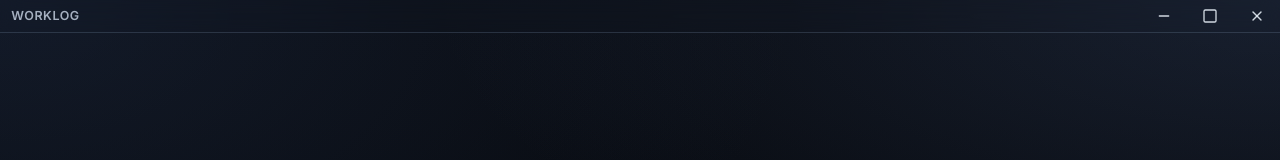
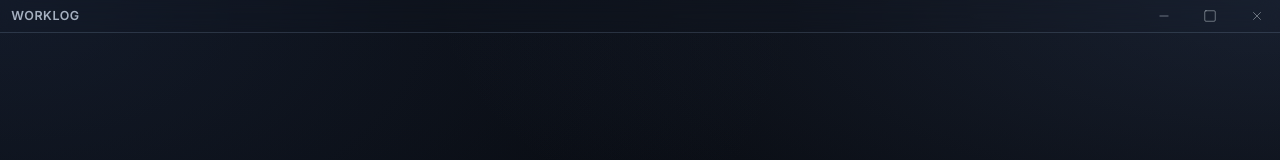
Before and after one commit to regisx001/Worklog, a SvelteKit app: page /workspace in a window 1280 px wide. Shown: the top 160 px of the page. Built offline with nearby package versions, Linux system fonts and the light colour scheme.

Commit message:
feat: enhance window control icons with improved styling and focus effects

```diff
--- a/src/lib/components/app/layout/toolbar/AppToolbar.svelte
+++ b/src/lib/components/app/layout/toolbar/AppToolbar.svelte
@@ -83,7 +83,11 @@
                 aria-label="Minimize window"
                 title="Minimize"
             >
-                <MinusIcon style="padding: 4px;" />
+                <MinusIcon
+                    absoluteStrokeWidth
+                    strokeWidth={0.8}
+                    style="padding: 5px;"
+                />
             </button>
 
             <button
@@ -93,7 +97,11 @@
                 aria-label={isMaximized ? "Restore window" : "Maximize window"}
                 title={isMaximized ? "Restore down" : "Maximize"}
             >
-                <SquareIcon style="padding: 4px;" />
+                <SquareIcon
+                    absoluteStrokeWidth
+                    strokeWidth={0.8}
+                    style="padding: 5px;"
+                />
             </button>
 
             <button
@@ -103,7 +111,11 @@
                 aria-label="Close window"
                 title="Close"
             >
-                <XIcon style="padding: 4px;" />
+                <XIcon
+                    absoluteStrokeWidth
+                    strokeWidth={0.8}
+                    style="padding: 5px;"
+                />
             </button>
         </div>
     </div>
--- a/src/routes/layout.css
+++ b/src/routes/layout.css
@@ -46,3 +46,36 @@ input, textarea {
   -ms-user-select: text;
   user-select: text;
 }
+
+/* Remove visual focus effects from button-like controls. */
+:where(
+  button,
+  [role="button"],
+  input[type="button"],
+  input[type="submit"],
+  input[type="reset"]
+):is(:focus, :focus-visible) {
+  outline: none !important;
+  box-shadow: none !important;
+}
+
+/* Keep form-field focus visible, but make it compact and subtle. */
+:where(
+  input[type="text"],
+  input[type="search"],
+  input[type="email"],
+  input[type="password"],
+  input[type="number"],
+  input[type="tel"],
+  input[type="url"],
+  input[type="date"],
+  input[type="datetime-local"],
+  input[type="month"],
+  input[type="week"],
+  textarea,
+  select
+):is(:focus, :focus-visible) {
+  outline: 1px solid color-mix(in srgb, var(--pico-primary) 72%, #ffffff 28%);
+  outline-offset: 0;
+  box-shadow: 0 0 0 1px color-mix(in srgb, var(--pico-primary) 22%, transparent);
+}
```
